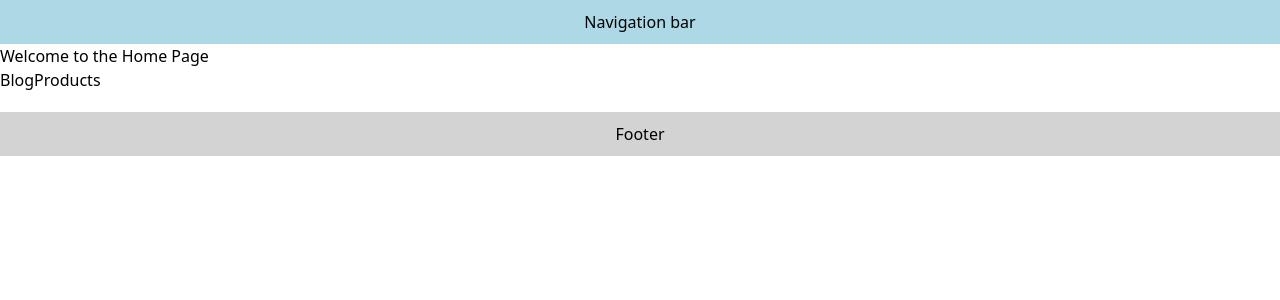
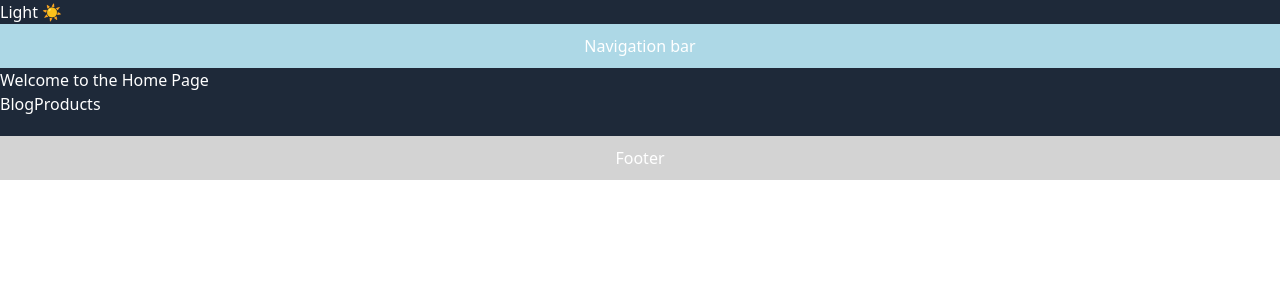
Before and after one commit to IbrahimNourEldeen/Next.js-Tutorial, a Next.js app: page / in a window 1280 px wide. Shown: the top 300 px of the page. Built offline with nearby package versions, Linux system fonts and the light colour scheme.

Commit message:
context provider

```diff
--- a/src/app/layout.tsx
+++ b/src/app/layout.tsx
@@ -1,25 +1,45 @@
-import './globals.css'
+import ThemeProvider from "@/components/themeProvider";
+import "./globals.css";
 import { Metadata } from "next";
 
-export const metadata:Metadata = {
+export const metadata: Metadata = {
   title: {
-    default: 'NEXT.JS TUTORIAL - CODEVOLUTION',
-    template: '%s | My App',
+    default: "NEXT.JS TUTORIAL - CODEVOLUTION",
+    template: "%s | My App",
   },
-  description: 'Generated by next.js',
-}
+  description: "Generated by next.js",
+};
 
-export default function RootLayout({ children }: { children: React.ReactNode }) {
+export default function RootLayout({
+  children,
+}: {
+  children: React.ReactNode;
+}) {
   return (
     <html lang="en">
       <body>
-        <header style={{backgroundColor: 'lightblue', padding: '10px', textAlign: 'center'}}>
-          <h1>Navigation bar</h1>
-        </header>
-        {children}
-        <footer style={{backgroundColor: 'lightgray', marginTop: '20px', padding: '10px', textAlign: 'center'}}>
-          <h1>Footer</h1>
-        </footer>
+        <ThemeProvider>
+          <header
+            style={{
+              backgroundColor: "lightblue",
+              padding: "10px",
+              textAlign: "center",
+            }}
+          >
+            <h1>Navigation bar</h1>
+          </header>
+          {children}
+          <footer
+            style={{
+              backgroundColor: "lightgray",
+              marginTop: "20px",
+              padding: "10px",
+              textAlign: "center",
+            }}
+          >
+            <h1>Footer</h1>
+          </footer>
+        </ThemeProvider>
       </body>
     </html>
   );
--- /dev/null
+++ b/src/components/themeProvider.tsx
@@ -0,0 +1,36 @@
+"use client";
+
+import { createContext, useContext, useState } from "react";
+import { ThemeSwitcher } from "./toggle";
+
+export const ThemeContext = createContext({
+  theme: "dark",
+  toggleTheme: () => {},
+});
+
+export default function ThemeProvider({
+  children,
+}: {
+  children: React.ReactNode;
+}) {
+  const [theme, setTheme] = useState("dark");
+  const toggleTheme = () => {
+    setTheme(theme === "light" ? "dark" : "light");
+  };
+  return (
+    <ThemeContext.Provider value={{ theme, toggleTheme }}>
+
+      <div
+        className={
+          theme === "dark" ? "bg-gray-800 text-white" : "bg-white text-gray-800"
+        }
+      >
+        <div>
+            <ThemeSwitcher/>
+        </div>
+        {children}
+      </div>
+    </ThemeContext.Provider>
+  );
+}
+export const useTheme = ()=>useContext(ThemeContext);
--- /dev/null
+++ b/src/components/toggle.tsx
@@ -0,0 +1,12 @@
+"use client";
+import { useTheme } from "./themeProvider";
+
+export function ThemeSwitcher() {
+  const { theme, toggleTheme } = useTheme();
+
+  return (
+    <button onClick={toggleTheme}>
+        {theme === "light" ? "Dark 🌙" : "Light ☀️"}
+    </button>
+  );
+}
```
